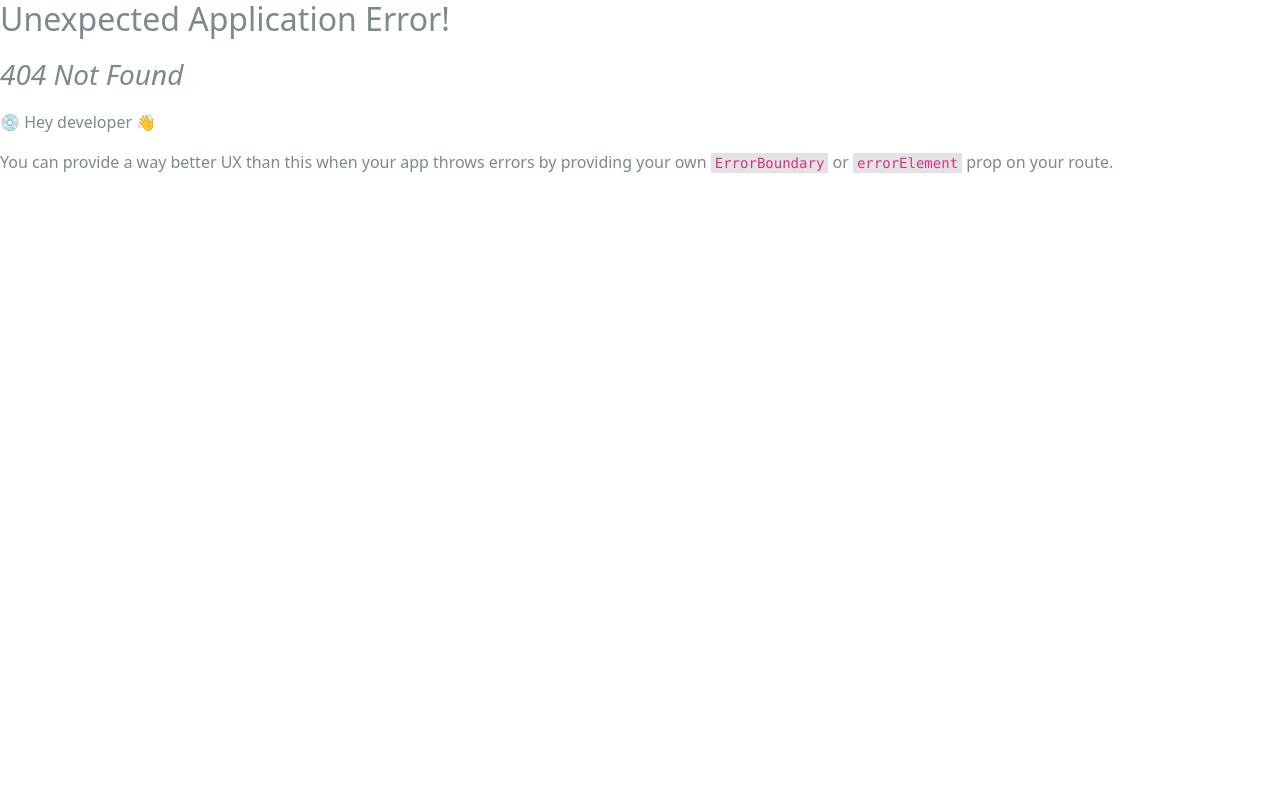
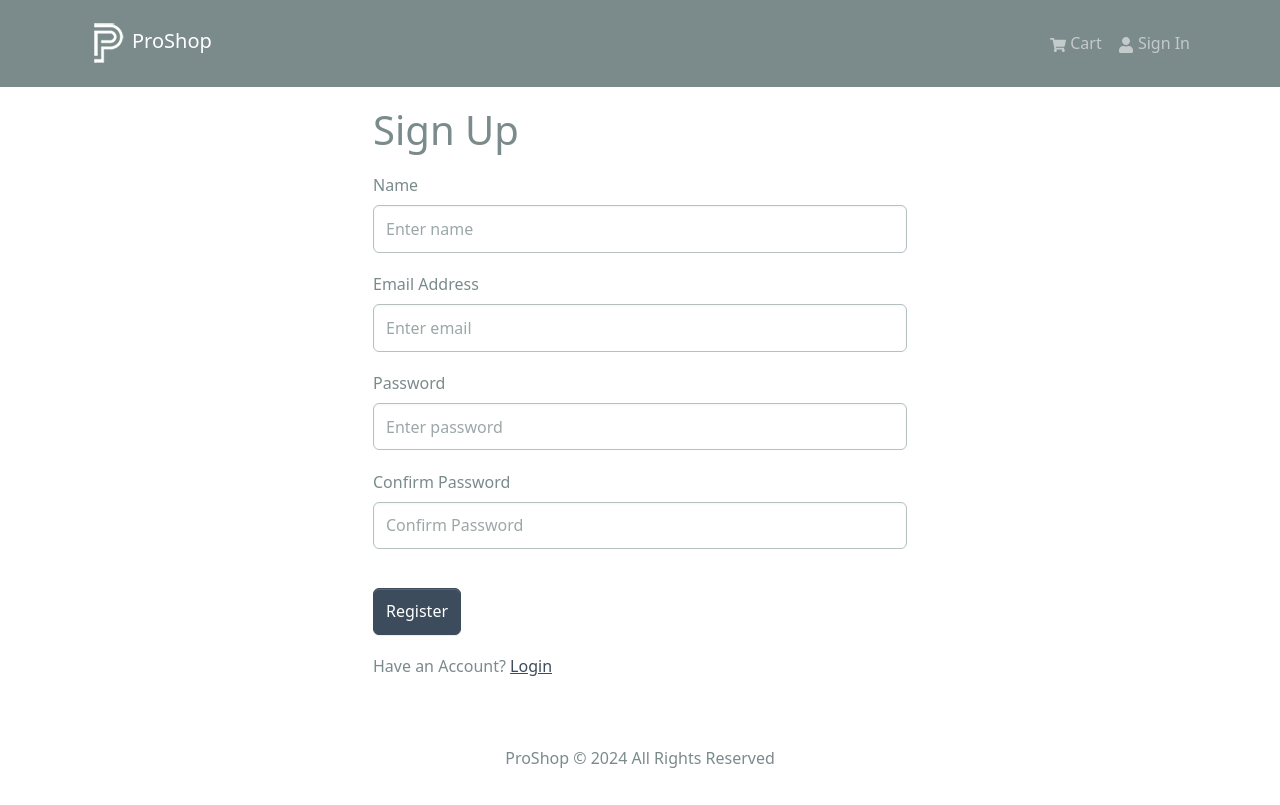
Before and after one commit to sikandermerchant/proshop-v2, a React (Create React App) app in the folder frontend/: page /register in a window 1280 px wide. Before the commit this address had no page. Built offline with nearby package versions, Linux system fonts and the light colour scheme; the HTML template or start-up script is replaced by a standard one.

Commit message:
Create Register Screen and Feature

```diff
--- a/frontend/src/App.js
+++ b/frontend/src/App.js
@@ -1,19 +1,21 @@
 import { Container } from 'react-bootstrap';
 import { Outlet } from 'react-router-dom';
 import { ToastContainer } from 'react-toastify';
+import { useSelector } from 'react-redux';
 import 'react-toastify/dist/ReactToastify.css';
 import Header from './components/Header';
 import Footer from './components/Footer';
 
 
 const App = () => {
-
+  const { userInfo } = useSelector(state => state.auth);  // ✅ Get userInfo from Redux store
   return (
     <>
-      <Header />
+      {/* ✅ Add `key` so Header & Outlet re-render when userInfo changes */}
+      <Header key={userInfo ? userInfo._id : "guest"} />
       <main className='py-3'>
         <Container>
-          <Outlet />
+          <Outlet key={userInfo ? userInfo._id : "guest"} />
         </Container>
       </main>
       <Footer />
--- a/frontend/src/components/Header.jsx
+++ b/frontend/src/components/Header.jsx
@@ -33,7 +33,9 @@
       //Since it returns a promise, we will await the response from the logoutUser function. The response will be empty. We will then dispatch the logout action from the authSlice.js to remove the user's information from the state and local storage. The unwrap function is always used with the async/await syntax. It will return the data from the response if the request is successful. If the request is unsuccessful, it will throw an error. We will use this to get the data from the response of the logoutUser function.
       await logoutUser().unwrap();
       dispatch(logout());
-      navigate('/login');
+      setTimeout(() => {
+        navigate('/login');  // ✅ Delay navigation to prevent UI freeze
+      }, 100);
     } catch (error) {
       console.log(error);
     }
@@ -82,7 +84,7 @@
               </LinkContainer>
               {userInfo ?
                 (
-                  <NavDropdown title={userInfo.name} id='username'>
+                  <NavDropdown title={userInfo?.name || 'Account'} id='username'>
                     <LinkContainer to='/profile'>
                       <NavDropdown.Item>
                         Profile
--- a/frontend/src/index.js
+++ b/frontend/src/index.js
@@ -17,6 +17,8 @@
 import ProductScreen from './screens/ProductScreen';
 import CartScreen from './screens/CartScreen';
 import LoginScreen from './screens/LoginScreen';
+import RegisterScreen from './screens/RegisterScreen';
+import ShippingScreen from './screens/ShippingScreen';
 
 const router = createBrowserRouter(
   createRoutesFromElements(
@@ -25,6 +27,8 @@
       <Route path='/product/:id' element={<ProductScreen />} />
       <Route path='/cart' element={<CartScreen />} />
       <Route path='/login' element={<LoginScreen />} />
+      <Route path='/register' element={<RegisterScreen />} />
+      <Route path='/shipping' element={<ShippingScreen />} />
     </Route>
   )
 )
--- a/frontend/src/screens/CartScreen.jsx
+++ b/frontend/src/screens/CartScreen.jsx
@@ -33,12 +33,22 @@
   //For this we will use the useNavigate hook from React Router DOM. The useNavigate hook is used to navigate to a different route in the application. It is similar to the useHistory hook in React Router DOM. The navigate function can be used to navigate to a different route in the application. It is similar to the useHistory.push() method in React Router DOM.
   //When onClick event is triggered, the checkoutHandler is called which in turn calls the navigate function with the argument '/login?redirect=shipping'.
   //In the quotes we have the path to the login page with the query parameter redirect set to shipping. The query parameter redirect is used to redirect the user to the shipping page after they log in. The navigate function is used to navigate to a different route in the application. In this case, we are navigating to the login page with the query parameter redirect set to shipping.
+  const userInfo = useSelector((state) => state.userLogin?.userInfo); // Extract user info from Redux store
   const checkoutHandler = () => {
-    navigate('/login?redirect=/shipping')
+    if (!userInfo) {
+      navigate('/login?redirect=shipping'); // Redirect to login page with redirect param
+    } else {
+      navigate('/shipping'); // Redirect to shipping page if user is authenticated
     }
+  };
 
   //What we will return in the CartScreen component is a list of items in the cart. We will display the items in a Card component. We will display the image, name, price, quantity, and subtotal of each item in the cart. We will also display the total price of all the items in the cart. We will also add a button to remove an item from the cart. If there are no items in the cart, we will display a message saying the cart is empty.
   return (
+    <div>
+      <Link className='btn btn-light my-3'
+        to='/'>
+        Go Back
+      </Link>
       <Row>
         <Col md={8}>
           <h1 style={{ marginBottom: '20px' }}>
@@ -197,6 +207,7 @@
           </Card>
         </Col>
       </Row>
+    </div>
   )
 }
 
--- a/frontend/src/screens/LoginScreen.jsx
+++ b/frontend/src/screens/LoginScreen.jsx
@@ -87,7 +87,7 @@
 
         <Row className='py-3'>
           <Col>
-            New Customer?
+            New Customer? {' '}
             <Link to={redirect ? `/register?redirect=${redirect}` : 'register'}>
               Register
             </Link>
--- /dev/null
+++ b/frontend/src/screens/RegisterScreen.jsx
@@ -0,0 +1,102 @@
+import { useState, useEffect } from 'react'
+import { Link, useLocation, useNavigate } from 'react-router-dom'
+import { useDispatch, useSelector } from 'react-redux'
+import { Form, Button, Row, Col } from 'react-bootstrap'
+import FormContainer from '../components/FormContainer'
+import Loader from '../components/Loader'
+import { useRegisterMutation } from '../slices/usersApiSlice'
+import { setCredentials } from '../slices/authSlice'
+import { toast } from 'react-toastify'
+
+const RegisterScreen = () => {
+  const [name, setName] = useState('');
+  const [email, setEmail] = useState('');
+  const [password, setPassword] = useState('');
+  const [confirmPassword, setConfirmPassword] = useState('');
+
+  const dispatch = useDispatch();
+  const navigate = useNavigate();
+  const [register, { isLoading }] = useRegisterMutation();
+  const { userInfo } = useSelector((state) => state.auth);
+  const { search } = useLocation();
+  const sp = new URLSearchParams(search);
+  const redirect = sp.get('redirect') || '/';
+  useEffect(() => {
+    if (userInfo) {
+      navigate(redirect);
+    }
+  }, [userInfo, redirect, navigate]);
+  const submitHandler = async (e) => {
+    e.preventDefault();
+    if (password !== confirmPassword) {
+      toast.error('Passwords do not match');
+      return;
+    }
+    else {
+      try {
+        const res = await register({ name, email, password }).unwrap();
+        dispatch(setCredentials({ ...res }));
+        navigate(redirect);
+      } catch (error) {
+        toast.error(error?.data?.message || error.message);
+      }
+    }
+  }
+  return (
+    <FormContainer>
+      <h1>Sign Up</h1>
+      <Form onSubmit={submitHandler}>
+        <Form.Group controlId='name' className='my-3'>
+          <Form.Label>Name</Form.Label>
+          <Form.Control
+            type='text'
+            placeholder='Enter name'
+            value={name}
+            onChange={(e) => setName(e.target.value)}
+          ></Form.Control>
+        </Form.Group>
+        <Form.Group controlId='email' className=''>
+          <Form.Label>Email Address</Form.Label>
+          <Form.Control
+            type='email'
+            placeholder='Enter email'
+            value={email}
+            onChange={(e) => setEmail(e.target.value)}
+          ></Form.Control>
+        </Form.Group>
+        <Form.Group controlId='password' className='my-3'>
+          <Form.Label>Password</Form.Label>
+          <Form.Control
+            type='password'
+            placeholder='Enter password'
+            value={password}
+            onChange={(e) => setPassword(e.target.value)}
+          ></Form.Control>
+        </Form.Group>
+        <Form.Group controlId='confirmPassword' className='my-3'>
+          <Form.Label>Confirm Password</Form.Label>
+          <Form.Control
+            type='password'
+            placeholder='Confirm Password'
+            value={confirmPassword}
+            onChange={(e) => setConfirmPassword(e.target.value)}
+          ></Form.Control>
+        </Form.Group>
+        <Button type='submit' variant='primary' className='mt-3' disabled={isLoading}>
+          Register
+        </Button>
+        {isLoading && <Loader />}
+      </Form>
+      <Row className='py-3'>
+        <Col>
+          Have an Account?{' '}
+          <Link to={redirect ? `/login?redirect=${redirect}` : '/login'}>
+            Login
+          </Link>
+        </Col>
+      </Row>
+    </FormContainer>
+  )
+}
+
+export default RegisterScreen
--- /dev/null
+++ b/frontend/src/screens/ShippingScreen.jsx
@@ -0,0 +1,9 @@
+import React from 'react'
+
+const ShippingScreen = () => {
+  return (
+    <h2>Shipping Page (Coming Soon)</h2>
+  )
+}
+
+export default ShippingScreen
--- a/frontend/src/slices/authSlice.js
+++ b/frontend/src/slices/authSlice.js
@@ -20,10 +20,16 @@
     //Here we will add the reducer for logout. This reducer will take in the state and set the userInfo object to null. We will also remove the user's information from the local storage. We will call this reducer when the user logs out. We will first call logout from the usersApiSlice.js which will send a POST request to the /logout endpoint. This will destroy the cookie in the backend server. We will then call the logout action from the authSlice.js to remove the user's information from the state and local storage.
     //So this is for the localstorage and the state. While the logout function in the usersApiSlice.js is for the backend server.
     //We will import both this and the logout function from the usersApiSlice.js in the Header component and call the logout function when the user clicks on the logout button in the dropdown menu in the Navbar.
-    logout: (state, action) => {
-      state.userInfo = null;
-      localStorage.removeItem('userInfo');
+    logout: (state) => {
+      Object.keys(state).forEach((key) => {
+        state[key] = undefined; // ✅ Clears all Redux state
+      });
+
+      localStorage.clear();
+      sessionStorage.clear();
+      window.location.reload();  // ✅ Ensures UI updates fully
     }
+
   }
 })
 
--- a/frontend/src/slices/usersApiSlice.js
+++ b/frontend/src/slices/usersApiSlice.js
@@ -12,6 +12,16 @@
         body: data,
       }),
     }),
+    //Next we will create an endpoint to register the user. This will be a simple query endpoint that will send a POST request to the Create User URL
+    register: builder.mutation({
+      query: (data) => ({
+        url: `${USERS_URL}`,
+        method: 'POST',
+        body: data,
+      }),
+    }),
+
+
     //Next we will create an endpoint to logout the user. This will be a simple query endpoint that will send a POST request to the /logout endpoint. That is how we will destroy the cookie in the backend server by sending a POST request to the /logout endpoint. This will then call the logout action from the authSlice.js to remove the user's information from the state and local storage.
     logout: builder.mutation({
       query: () => ({
@@ -23,4 +33,4 @@
 });
 
 //This is a convention to export the hooks of the endpoints with use{EndpointName}Mutation
-export const { useLoginMutation, useLogoutMutation } = usersApiSlice;
+export const { useLoginMutation, useLogoutMutation, useRegisterMutation } = usersApiSlice;
--- a/package.json
+++ b/package.json
@@ -18,9 +18,10 @@
     "bcryptjs": "^2.4.3",
     "colors": "^1.4.0",
     "cookie-parser": "^1.4.7",
-    "express": "^4.19.2",
+    "cors": "^2.8.5",
+    "express": "^4.21.2",
     "jsonwebtoken": "^9.0.2",
-    "mongoose": "^8.6.2"
+    "mongoose": "^8.11.0"
   },
   "devDependencies": {
     "concurrently": "^8.2.2",
```
Also changed, not shown: 2 other files (tests, documents, lock files or other folders). Lines whose indentation alone changed are shown as unchanged.
